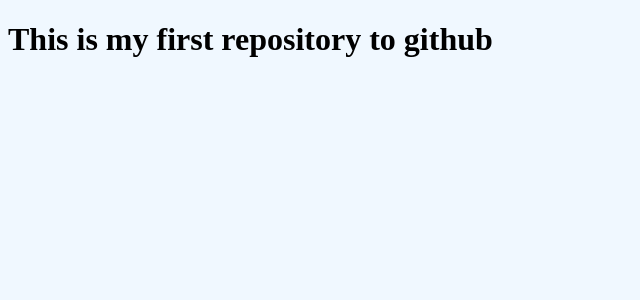
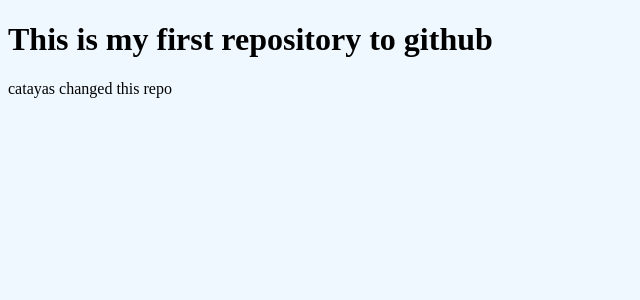
Before and after one commit to Kyla-Paquibot/gitassignment, a PHP site: page /paquibotGIT/application/views/index.php in a window 1280 px wide. Shown: the top 300 px of the page, without its empty margins (0-640 px from the left). Run offline with PHP 8.4, Linux system fonts and the light colour scheme.

Commit message:
i changed my classmate's repo

```diff
--- a/application/views/index.php
+++ b/application/views/index.php
@@ -10,5 +10,6 @@
 </head>
 <body>
    <h1>This is my first repository to github</h1>
+   <p>catayas changed this repo</p>
 </body>
 </html>
```
